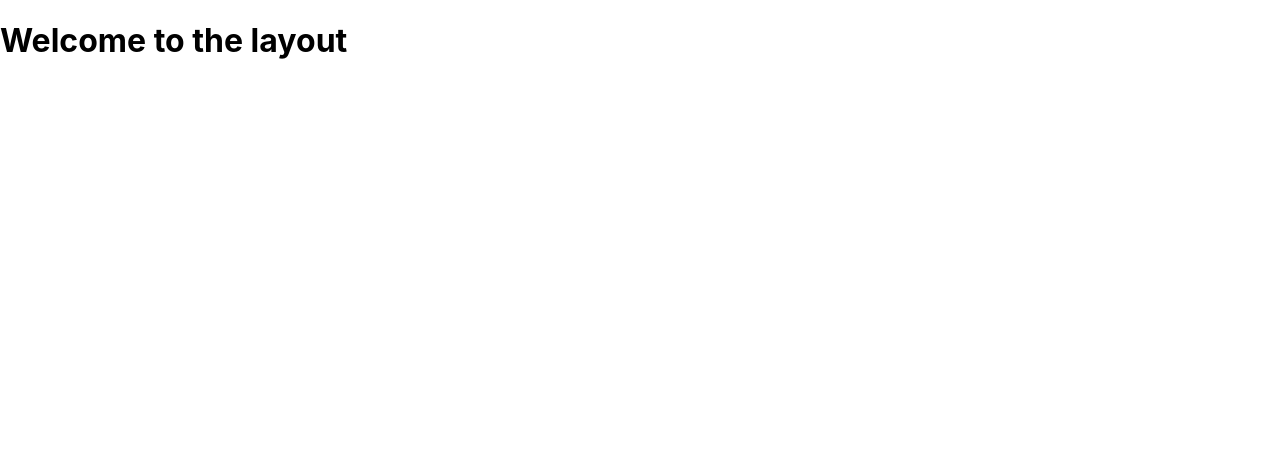
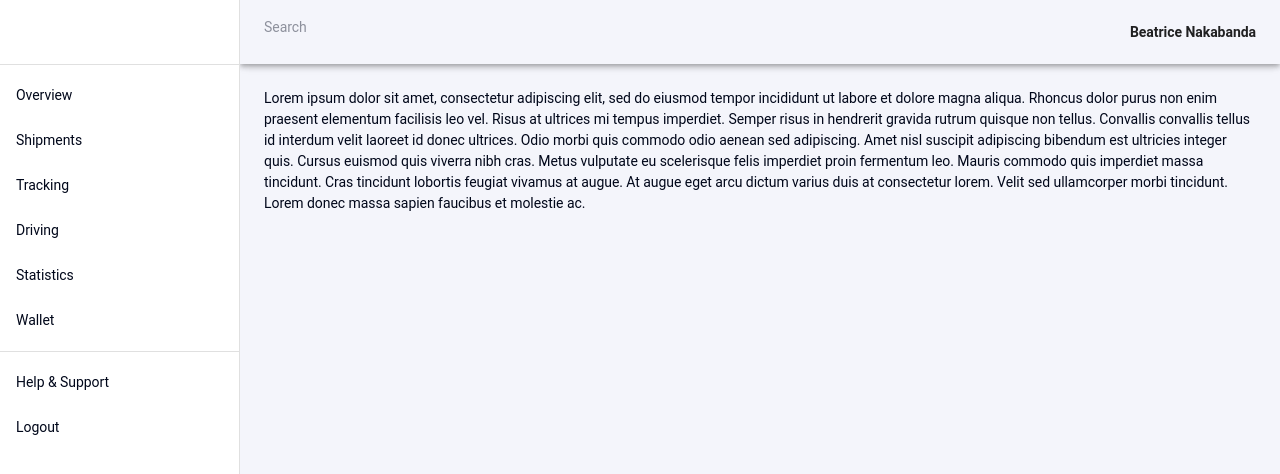
Before and after one commit to BeatsNakabanda/waybill, a React (Create React App) app: page / in a window 1280 px wide. Shown: the top 474 px of the page. Built offline with nearby package versions, Linux system fonts and the light colour scheme.

Commit message:
Added layout

```diff
--- a/package.json
+++ b/package.json
@@ -3,9 +3,11 @@
   "version": "0.1.0",
   "private": true,
   "dependencies": {
-    "@emotion/react": "^11.5.0",
+    "@emotion/react": "^11.5.0021",
     "@emotion/styled": "^11.3.0",
+    "@mui/icons-material": "^5.0.4",
     "@mui/material": "^5.0.4",
+    "@mui/styles": "^5.0.1",
     "@testing-library/jest-dom": "^5.11.4",
     "@testing-library/react": "^11.1.0",
     "@testing-library/user-event": "^12.1.10",
--- a/src/components/Layout.tsx
+++ b/src/components/Layout.tsx
@@ -1,8 +1,227 @@
-const Layout = (props: any) => {
+import React from 'react';
+import { makeStyles, styled } from '@mui/styles';
+import {
+    Toolbar, Divider, List, ListItem, AppBar, Drawer, Typography, Box, CssBaseline,
+    ListItemText, IconButton, Grid,  InputBase } from '@mui/material';
+import { Menu } from '@mui/icons-material';
+import NotificationsIcon from '@mui/icons-material/Notifications';
+import SearchIcon from '@mui/icons-material/Search';
+
+// const Search = styled('div')(() => ({
+//     position: 'relative',
+//     borderRadius: '5px',
+//     backgroundColor: '',
+//     '&:hover': {
+//       backgroundColor: alpha(theme.palette.common.white, 0.25),
+//     },
+//     marginRight: theme.spacing(2),
+//     marginLeft: 0,
+//     width: '100%',
+//     [theme.breakpoints.up('sm')]: {
+//       marginLeft: theme.spacing(3),
+//       width: 'auto',
+//     },
+//   }));
+
+//   const SearchIconWrapper = styled('div')(({ theme }) => ({
+//     padding: theme.spacing(0, 2),
+//     height: '100%',
+//     position: 'absolute',
+//     pointerEvents: 'none',
+//     display: 'flex',
+//     alignItems: 'center',
+//     justifyContent: 'center',
+//   }));
+
+//   const StyledInputBase = styled(InputBase)(({ theme }) => ({
+//     color: 'inherit',
+//     '& .MuiInputBase-input': {
+//       padding: theme.spacing(1, 1, 1, 0),
+//       vertical padding + font size from searchIcon
+//       paddingLeft: `calc(1em + ${theme.spacing(4)})`,
+//       transition: theme.transitions.create('width'),
+//       width: '100%',
+//       [theme.breakpoints.up('md')]: {
+//         width: '20ch',
+//       },
+//     },
+//   }));
+
+const useStyles = makeStyles({
+    root: {
+
+    },
+    title: {
+        paddingTop: "5px",
+        fontWeight: "bold",
+        fontSize: "x-large"
+    },
+    profile: {
+        float: "right",
+        display: "flex",
+        alignItems: "center",
+    },
+    profileImage: {
+        paddingLeft: "0px",
+        borderRadius: "50%"
+    },
+    link: {
+        paddingRight: "20px",
+        color: "#3a5f79",
+        fontSize: "larger"
+    },
+    name: {
+        paddingLeft: "20px"
+    }
+});
+
+const drawerWidth = 240;
+
+interface Props {
+    /**
+     * Injected by the documentation to work in an iframe.
+     * You won't need it on your project.
+     */
+    window?: () => Window;
+}
+
+const drawer = (
+    <div>
+        <Toolbar />
+        <Divider />
+        <List>
+            {['Overview', 'Shipments', 'Tracking', 'Driving', 'Statistics', 'Wallet'].map((text, index) => (
+                <ListItem button key={text}>
+                    {/* <h2>Hello2</h2> */}
+                    <ListItemText primary={text} />
+                </ListItem>
+            ))}
+        </List>
+        <Divider />
+        <List>
+            {['Help & Support', 'Logout'].map((text, index) => (
+                <ListItem button key={text}>
+                    {/* <ListItemIcon>
+                  {index % 2 === 0 ? <InboxIcon /> : <InboxIcon />}
+                </ListItemIcon> */}
+                    <ListItemText primary={text} />
+                </ListItem>
+            ))}
+        </List>
+    </div>
+);
+
+function Layout(props: any) {
+    const classes = useStyles();
+    const { window } = props;
+    const [mobileOpen, setMobileOpen] = React.useState(false);
+
+    const handleDrawerToggle = () => {
+        setMobileOpen(!mobileOpen);
+    };
+
+    const container = window !== undefined ? () => window().document.body : undefined;
     return (
-        <div>
-            <h1>Welcome to the layout</h1>
-        </div>
+        <Box sx={{ display: 'flex' }}>
+            <CssBaseline />
+            <AppBar
+                position="fixed"
+                sx={{
+                    width: { sm: `calc(100% - ${drawerWidth}px)` },
+                    ml: { sm: `${drawerWidth}px` },
+                }}
+            >
+                <Toolbar>
+                    <IconButton
+                        color="inherit"
+                        aria-label="open drawer"
+                        edge="start"
+                        onClick={handleDrawerToggle}
+                        sx={{ mr: 2, display: { sm: 'none' } }}
+                    >
+                        <Menu />
+                    </IconButton>
+                    <Grid container>
+                        <Grid item className={classes.title}>
+                        <InputBase placeholder="Search" />
+                            {/* <Search>
+                                <SearchIconWrapper>
+                                    <SearchIcon />
+                                </SearchIconWrapper>
+                                <StyledInputBase
+                                    placeholder="Search…"
+                                    inputProps={{ 'aria-label': 'search' }}
+                                />
+                            </Search> */}
+
+                        </Grid>
+                        <Grid item sm></Grid>
+                        <Grid item className={classes.profile}>
+                            {/* <Link className={classes.link} to="/">
+                                <NotificationsIcon />
+                            </Link>
+                            <img src={profile_pic} alt="logo" width="40dp" height="40dp" className={classes.profileImage} /> */}
+                            <p className={classes.name}>
+                                <b>Beatrice Nakabanda</b>
+                            </p>
+                        </Grid>
+                    </Grid>
+                </Toolbar>
+            </AppBar>
+            <Box
+                component="nav"
+                sx={{ width: { sm: drawerWidth }, flexShrink: { sm: 0 } }}
+                aria-label="mailbox folders"
+            >
+                {/* The implementation can be swapped with js to avoid SEO duplication of links. */}
+                <Drawer
+                    container={container}
+                    variant="temporary"
+                    open={mobileOpen}
+                    onClose={handleDrawerToggle}
+                    ModalProps={{
+                        keepMounted: true, // Better open performance on mobile.
+                    }}
+                    sx={{
+                        display: { xs: 'block', sm: 'none' },
+                        '& .MuiDrawer-paper': { boxSizing: 'border-box', width: drawerWidth },
+                    }}
+                >
+                    {drawer}
+                </Drawer>
+                <Drawer
+                    variant="permanent"
+                    sx={{
+                        display: { xs: 'none', sm: 'block' },
+                        '& .MuiDrawer-paper': { boxSizing: 'border-box', width: drawerWidth },
+                    }}
+                    open
+                >
+                    {drawer}
+                </Drawer>
+            </Box>
+            <Box
+                component="main"
+                sx={{ flexGrow: 1, p: 3, width: { sm: `calc(100% - ${drawerWidth}px)` } }}
+            >
+                <Toolbar />
+                <Typography paragraph>
+                    Lorem ipsum dolor sit amet, consectetur adipiscing elit, sed do eiusmod
+                    tempor incididunt ut labore et dolore magna aliqua. Rhoncus dolor purus non
+                    enim praesent elementum facilisis leo vel. Risus at ultrices mi tempus
+                    imperdiet. Semper risus in hendrerit gravida rutrum quisque non tellus.
+                    Convallis convallis tellus id interdum velit laoreet id donec ultrices.
+                    Odio morbi quis commodo odio aenean sed adipiscing. Amet nisl suscipit
+                    adipiscing bibendum est ultricies integer quis. Cursus euismod quis viverra
+                    nibh cras. Metus vulputate eu scelerisque felis imperdiet proin fermentum
+                    leo. Mauris commodo quis imperdiet massa tincidunt. Cras tincidunt lobortis
+                    feugiat vivamus at augue. At augue eget arcu dictum varius duis at
+                    consectetur lorem. Velit sed ullamcorper morbi tincidunt. Lorem donec massa
+                    sapien faucibus et molestie ac.
+                </Typography>
+
+            </Box>
+        </Box>
     )
 }
 
--- a/src/theme/palette.ts
+++ b/src/theme/palette.ts
@@ -1,7 +1,7 @@
 
 const palette={
     primary: {
-        main: '#e6ecff'
+        main: '#f4f5fb'
     },
     secondary: {
         main: '#0044FF'
@@ -11,7 +11,8 @@ const palette={
         secondary: '#e9e9fb'
     },
     background: {
-        default: '#e6ecff'
-    }
+        default: '#f4f5fb'
+    },
+
 }
 export default palette;
```
Also changed, not shown: 2 other files (tests, documents, lock files or other folders).
